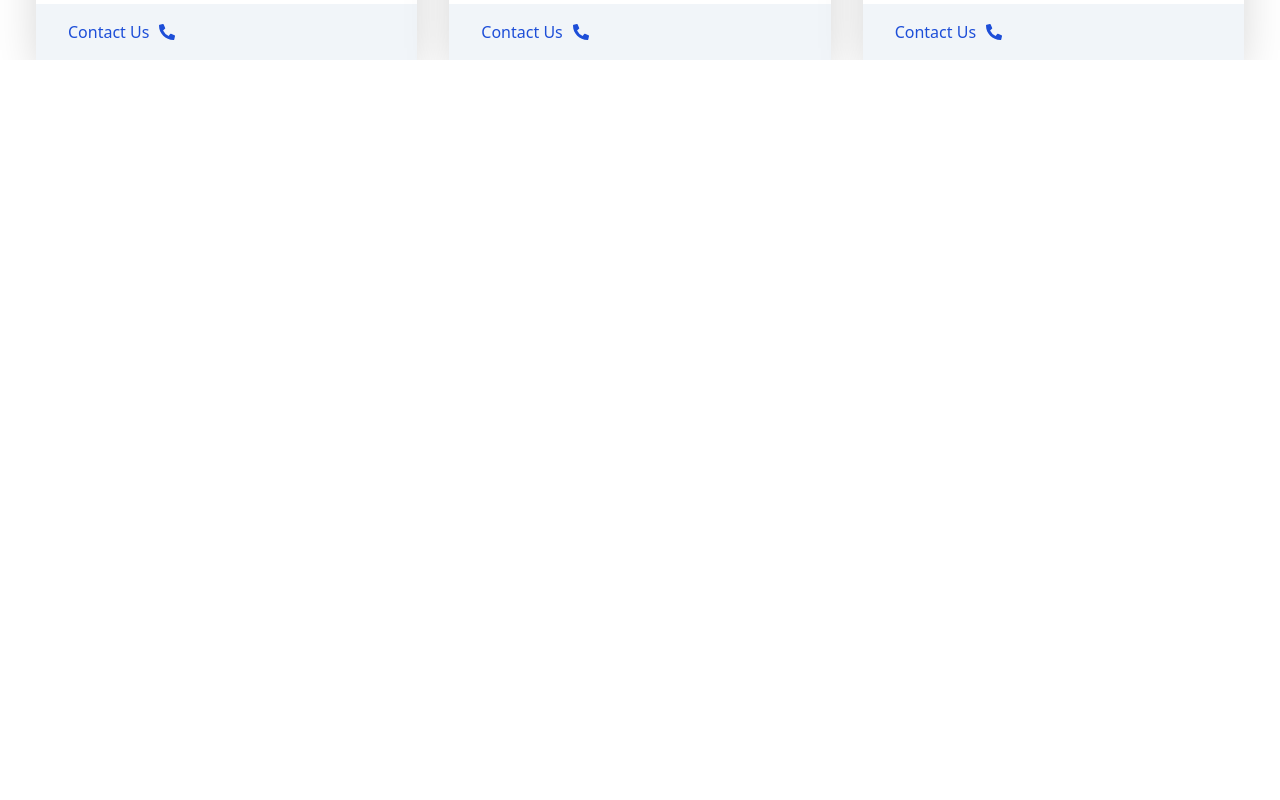
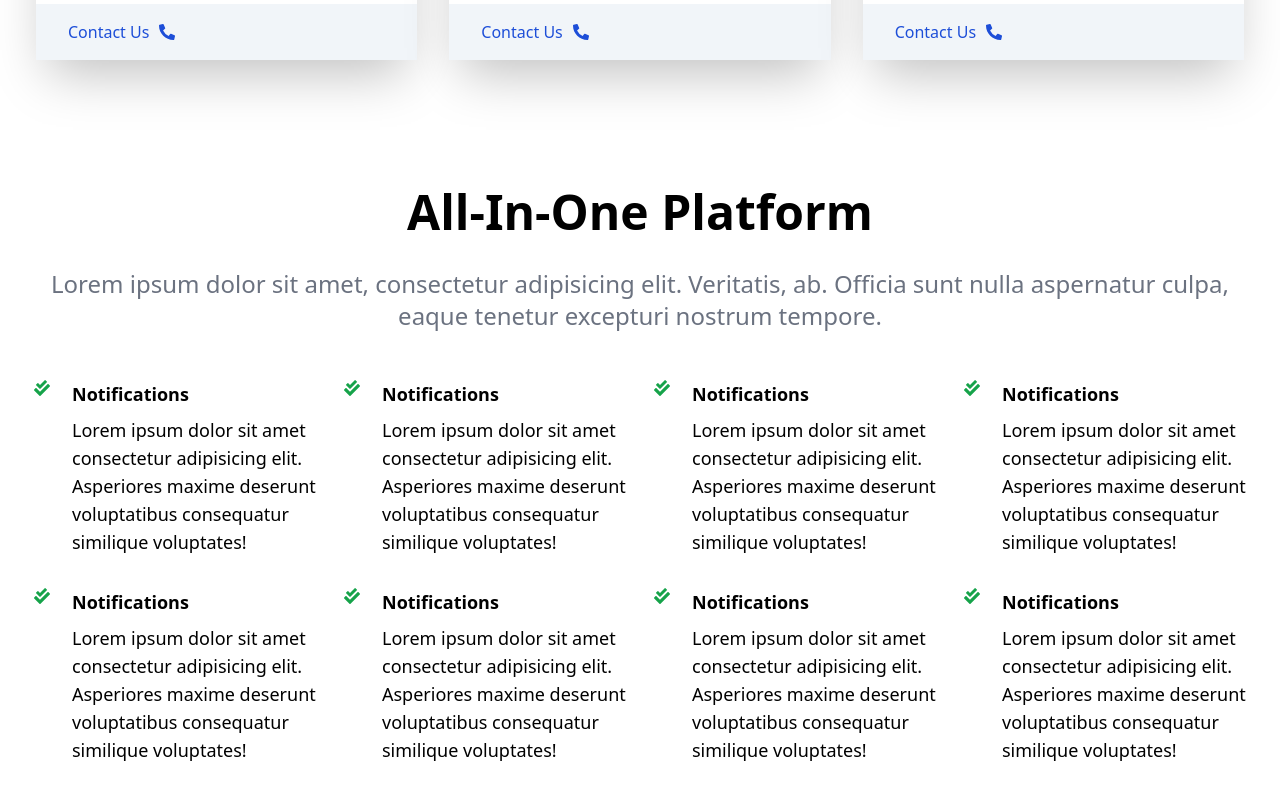
Before and after one commit to Nutritious-prog/MedFriend, a React (Create React App) app in the folder frontend/: page / in a window 1280 px wide. Shown: the part 2142-2942 px from the top of the page. Before the commit the page ends 2202 px from the top, so only its background shows below. Built offline with nearby package versions, Linux system fonts and the light colour scheme.

Commit message:
AllInOne section finished

```diff
--- a/frontend/src/App.js
+++ b/frontend/src/App.js
@@ -1,5 +1,6 @@
 import './App.css';
 import About from './components/About';
+import AllInOne from './components/AllInOne';
 import Home from './components/Home';
 import NavBar from './components/NavBar';
 import Support from './components/Support';
@@ -11,6 +12,7 @@ function App() {
       <Home />
       <About />
       <Support />
+      <AllInOne />
     </>
   );
 }
--- /dev/null
+++ b/frontend/src/components/AllInOne.jsx
@@ -0,0 +1,128 @@
+import React from 'react';
+import { FaCheckDouble } from "react-icons/fa";
+
+const AllInOne = () => {
+  return (
+    <div name='platforms' className='w-full my-32'>
+      <div className='max-w-[1240px] mx-auto px-2'>
+        <h2 className='text-5xl font-bold text-center'>All-In-One Platform</h2>
+        <p className='text-2xl py-8 text-gray-500 text-center'>
+          Lorem ipsum dolor sit amet, consectetur adipisicing elit. Veritatis,
+          ab. Officia sunt nulla aspernatur culpa, eaque tenetur excepturi
+          nostrum tempore.
+        </p>
+
+        <div className='grid sm:grid-cols-2 lg:grid-cols-4 gap-4 pt-4'>
+
+          <div className='flex'>
+            <div>
+              <FaCheckDouble className='w-7 mr-4 text-green-600' />
+            </div>
+            <div>
+              <h3 className='font-bold text-lg'>Notifications</h3>
+              <p className='text-lg pt-2 pb-4'>
+                Lorem ipsum dolor sit amet consectetur adipisicing elit.
+                Asperiores maxime deserunt voluptatibus consequatur similique
+                voluptates!
+              </p>
+            </div>
+          </div>
+          <div className='flex'>
+            <div>
+              <FaCheckDouble className='w-7 mr-4 text-green-600' />
+            </div>
+            <div>
+              <h3 className='font-bold text-lg'>Notifications</h3>
+              <p className='text-lg pt-2 pb-4'>
+                Lorem ipsum dolor sit amet consectetur adipisicing elit.
+                Asperiores maxime deserunt voluptatibus consequatur similique
+                voluptates!
+              </p>
+            </div>
+          </div>
+          <div className='flex'>
+            <div>
+              <FaCheckDouble className='w-7 mr-4 text-green-600' />
+            </div>
+            <div>
+              <h3 className='font-bold text-lg'>Notifications</h3>
+              <p className='text-lg pt-2 pb-4'>
+                Lorem ipsum dolor sit amet consectetur adipisicing elit.
+                Asperiores maxime deserunt voluptatibus consequatur similique
+                voluptates!
+              </p>
+            </div>
+          </div>
+          <div className='flex'>
+            <div>
+              <FaCheckDouble className='w-7 mr-4 text-green-600' />
+            </div>
+            <div>
+              <h3 className='font-bold text-lg'>Notifications</h3>
+              <p className='text-lg pt-2 pb-4'>
+                Lorem ipsum dolor sit amet consectetur adipisicing elit.
+                Asperiores maxime deserunt voluptatibus consequatur similique
+                voluptates!
+              </p>
+            </div>
+          </div>
+          <div className='flex'>
+            <div>
+              <FaCheckDouble className='w-7 mr-4 text-green-600' />
+            </div>
+            <div>
+              <h3 className='font-bold text-lg'>Notifications</h3>
+              <p className='text-lg pt-2 pb-4'>
+                Lorem ipsum dolor sit amet consectetur adipisicing elit.
+                Asperiores maxime deserunt voluptatibus consequatur similique
+                voluptates!
+              </p>
+            </div>
+          </div>
+          <div className='flex'>
+            <div>
+              <FaCheckDouble className='w-7 mr-4 text-green-600' />
+            </div>
+            <div>
+              <h3 className='font-bold text-lg'>Notifications</h3>
+              <p className='text-lg pt-2 pb-4'>
+                Lorem ipsum dolor sit amet consectetur adipisicing elit.
+                Asperiores maxime deserunt voluptatibus consequatur similique
+                voluptates!
+              </p>
+            </div>
+          </div>
+          <div className='flex'>
+            <div>
+              <FaCheckDouble className='w-7 mr-4 text-green-600' />
+            </div>
+            <div>
+              <h3 className='font-bold text-lg'>Notifications</h3>
+              <p className='text-lg pt-2 pb-4'>
+                Lorem ipsum dolor sit amet consectetur adipisicing elit.
+                Asperiores maxime deserunt voluptatibus consequatur similique
+                voluptates!
+              </p>
+            </div>
+          </div>
+          <div className='flex'>
+            <div>
+              <FaCheckDouble className='w-7 mr-4 text-green-600' />
+            </div>
+            <div>
+              <h3 className='font-bold text-lg'>Notifications</h3>
+              <p className='text-lg pt-2 pb-4'>
+                Lorem ipsum dolor sit amet consectetur adipisicing elit.
+                Asperiores maxime deserunt voluptatibus consequatur similique
+                voluptates!
+              </p>
+            </div>
+          </div>
+
+        </div>
+      </div>
+    </div>
+  );
+};
+
+export default AllInOne;
```
